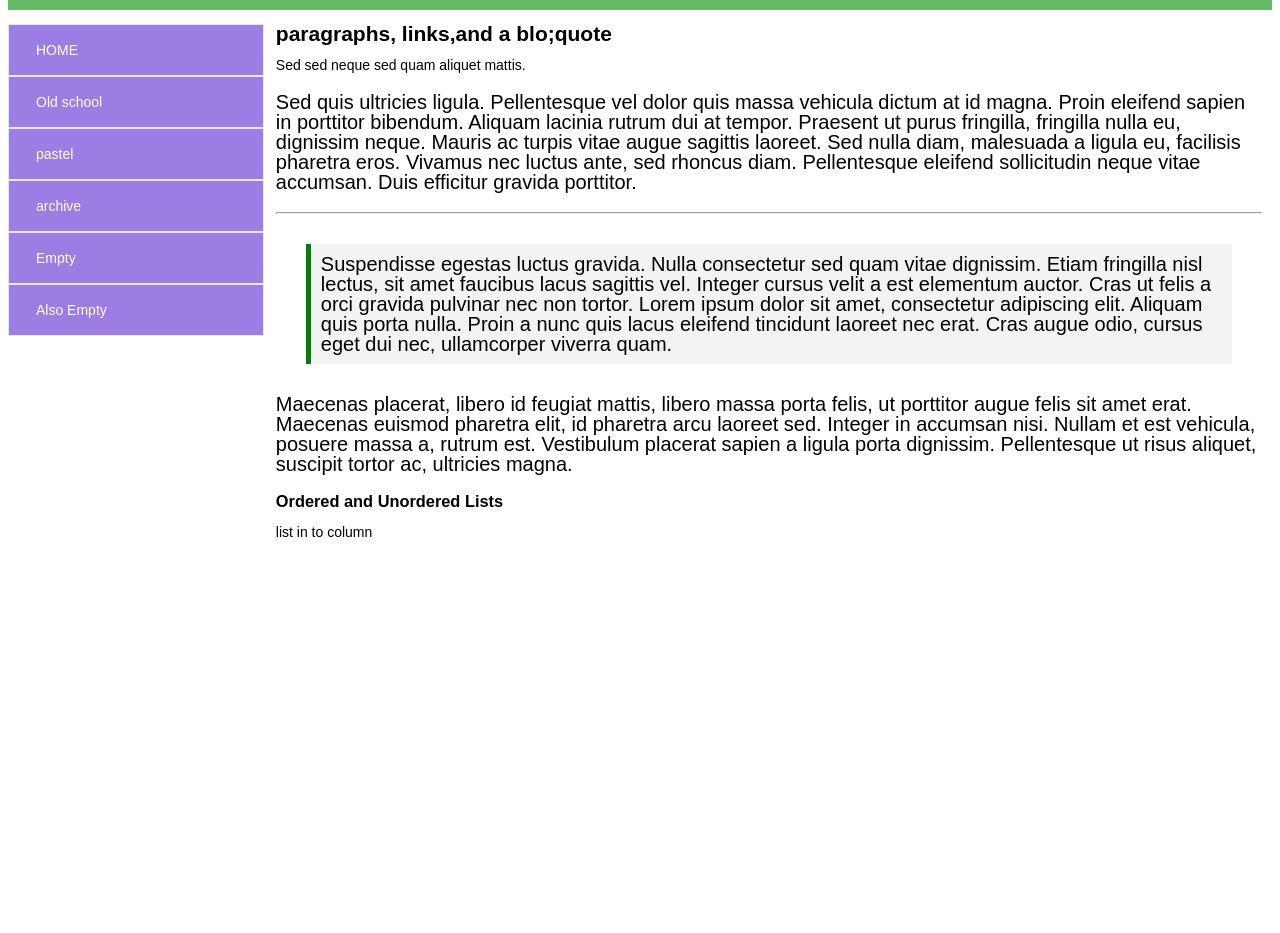
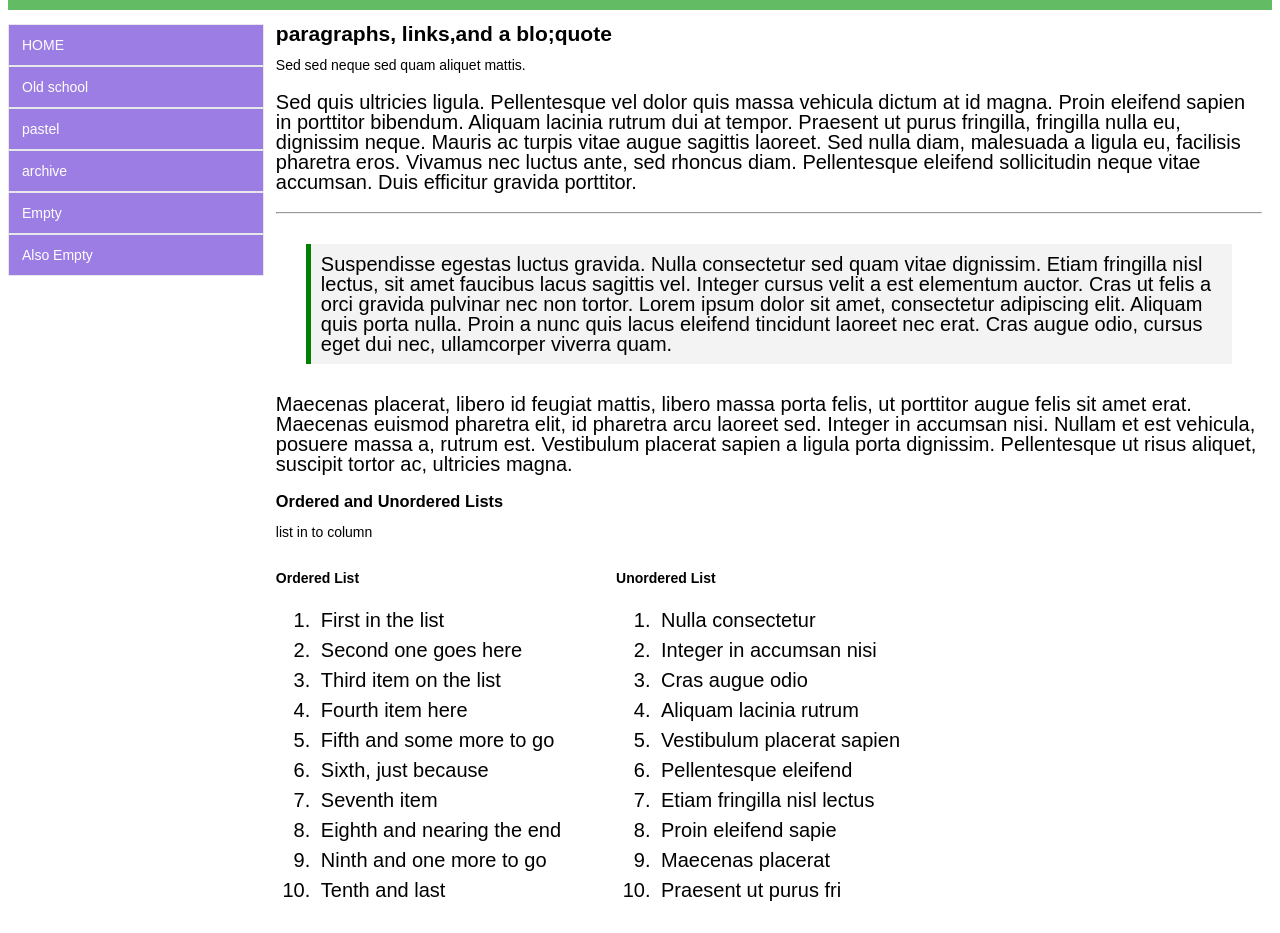
Before and after one commit to MeysamDeveloper/web-school-, a plain HTML site: page index.html in a window 1280 px wide. Shown: the part 180-1113 px from the top of the page. Before the commit the page ends 800 px from the top, so only its background shows below. Drawn offline with Linux system fonts and the light colour scheme; a web font is replaced by a local one.

Commit message:
add font

```diff
--- a/app.css
+++ b/app.css
@@ -14,7 +14,7 @@
 }
 body{
     font: normal 14px/100% 'Mako', sans-serif;
-
+    transition: 0.3s;
 }
 ul{
     padding: 0%;
@@ -23,24 +23,22 @@ ul{
     display: table-cell;
     position: absolute;
 }
-li{
-    color: white;
-    height: 30px;
+
+li.table-left{
     background-color: rgb(156, 125, 228);
-    padding: 10px;
     text-align: left;
     list-style: none;
     border: 1px solid rgb(231, 231, 231);
-
+    padding: 13px;
+    transition: 0.2s;
 }
 li a{
     color: white;
     text-decoration: none;
     display: block;
-    padding: 8px 17px;
 
 }
-li:hover{
+li.table-left:hover{
     background-color: rgb(180, 159, 228);
 }
 #paragraf-1{
@@ -51,8 +49,7 @@ li:hover{
     margin-top: 0%;
     padding-right: 10px;
 }
-#parg-a{
-}
+
 #middle-p{
     margin: 30px;
     border-left: 5px solid green;
@@ -67,3 +64,15 @@ li:hover{
 #main-a{
     display: table;
 }
+ol li{
+    padding: 5px;
+}
+#ol-t{
+}
+#column-1{
+    float: left;
+}
+#column-2{
+    float: left;
+    padding-left: 50px;
+}
--- a/index.html
+++ b/index.html
@@ -17,12 +17,12 @@
     </div>
     <div id="main-a">
         <ul id="board-left">
-            <li ><a href="#" id="list-select">HOME</a></li>
-            <li ><a href="#">Old school</a></li>
-            <li ><a href="#">pastel</a></li>
-            <li ><a href="#">archive</a></li>
-            <li ><a href="#">Empty</a></li>
-            <li ><a href="#">Also Empty</a></li>
+            <li class="table-left"><a href="#"  id="list-select">HOME</a></li>
+            <li class="table-left"><a href="#">Old school</a></li>
+            <li class="table-left"><a href="#">pastel</a></li>
+            <li class="table-left"><a href="#">archive</a></li>
+            <li class="table-left"><a href="#">Empty</a></li>
+            <li class="table-left"><a href="#">Also Empty</a></li>
 
         </ul>
         <div id="paragraf-1" >
@@ -34,6 +34,40 @@
             <p id="parg-2" class="font-size3">Maecenas placerat, libero id feugiat mattis, libero massa porta felis, ut porttitor augue felis sit amet erat. Maecenas euismod pharetra elit, id pharetra arcu laoreet sed. Integer in accumsan nisi. Nullam et est vehicula, posuere massa a, rutrum est. Vestibulum placerat sapien a ligula porta dignissim. Pellentesque ut risus aliquet, suscipit tortor ac, ultricies magna.</p>
             <h3>Ordered and Unordered Lists</h3>
             <p>list in to column</p>
+            <div id=" main-table-column">
+                <div id="column-1">
+                    <h4>Ordered List</h4>
+
+                    <ol class="font-size3" id="ol-t">
+                        <li>First in the list</li>
+                        <li>Second one goes here</li>
+                        <li>Third item on the list</li>
+                        <li>Fourth item here</li>
+                        <li>Fifth and some more to go</li>
+                        <li>Sixth, just because</li>
+                        <li>Seventh item</li>
+                        <li>Eighth and nearing the end</li>
+                        <li>Ninth and one more to go</li>
+                        <li>Tenth and last</li>
+                    </ol>
+                </div>
+                <div id="column-2">
+                    <h4>Unordered List</h4>
+
+                    <ol class="font-size3" id="ol-t2">
+                        <li>Nulla consectetur</li>
+                        <li>Integer in accumsan nisi</li>
+                        <li>Cras augue odio</li>
+                        <li>Aliquam lacinia rutrum</li>
+                        <li>Vestibulum placerat sapien</li>
+                        <li>Pellentesque eleifend</li>
+                        <li>Etiam fringilla nisl lectus</li>
+                        <li>Proin eleifend sapie</li>
+                        <li>Maecenas placerat</li>
+                        <li>Praesent ut purus fri</li>
+                    </ol>
+                </div>
+            </div>
         </div>
     </div>
 
```
Also changed, not shown: Arial-Black.bmp (added), Arial-Bold Italic.bmp (added), Arial-Bold.bmp (added), Arial-Italic.bmp (added), Arial-Regular.bmp (added).
